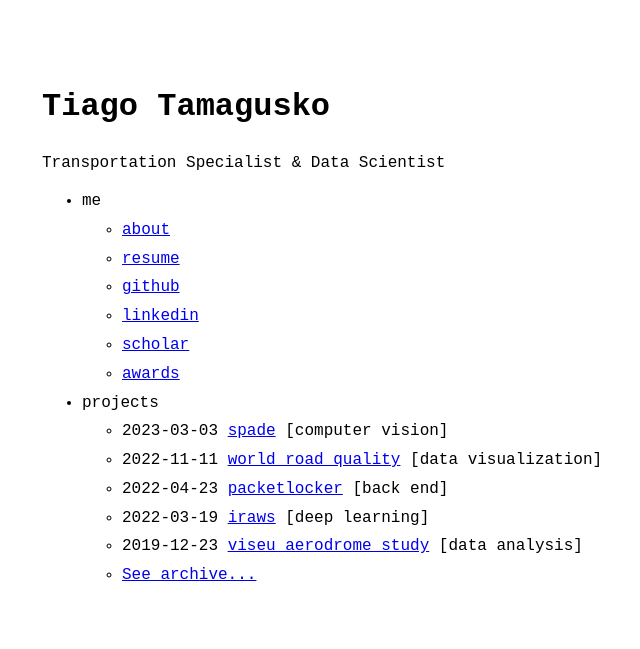
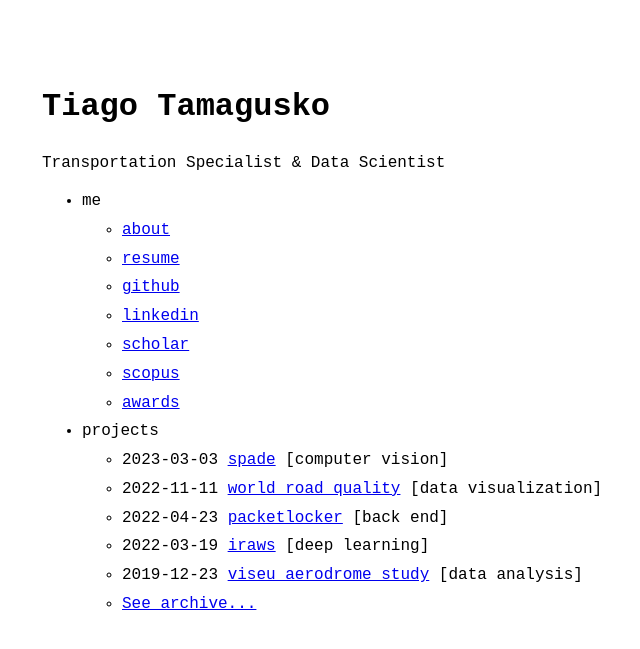
Before and after one commit to tamagusko/tamagusko.github.io, a Jekyll site: the page built from index.md, in a window 1280 px wide. Shown: the top 649 px of the page, without its empty margins (278-918 px from the left). Built offline with Jekyll 4.4.1, drawn with Linux system fonts in a browser that asks for light colours.

Commit message:
Add scopus

```diff
--- a/_data/menu.yml
+++ b/_data/menu.yml
@@ -14,6 +14,8 @@ entries:
         url: https://www.linkedin.com/in/tamagusko/
       - title: scholar
         url: https://scholar.google.com/citations?user=_mJ4dr0AAAAJ&hl=en
+      - title: scopus
+        url: https://www.scopus.com/authid/detail.uri?authorId=57217101810
       - title: awards
         url: https://github.com/tamagusko/awards
   - title: projects
```
Also changed, not shown: 1 other file.
